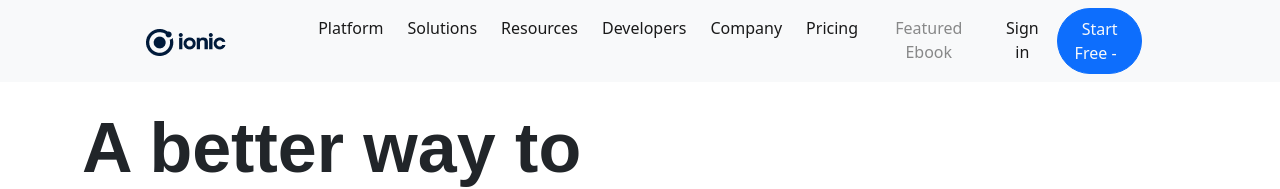
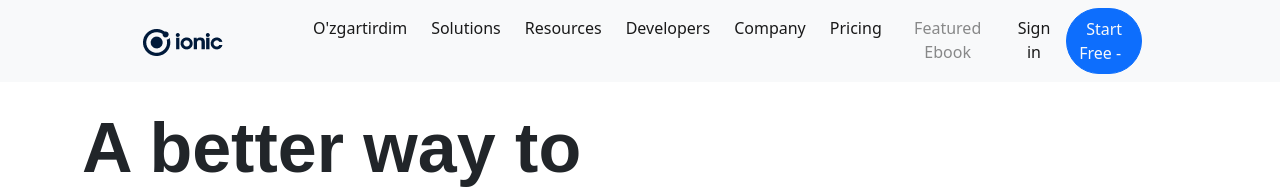
Before and after one commit to diyorbek123/birgalikdagi-sayt, a plain HTML site: page index.html in a window 1280 px wide. Shown: the top 189 px of the page. Drawn offline with nearby package versions, Linux system fonts and the light colour scheme.

Commit message:
o'zgartirdim

```diff
--- a/index.html
+++ b/index.html
@@ -26,7 +26,7 @@
           <div class="collapse navbar-collapse  md-5 me-5 " id="navbarNav">
             <ul class="navbar-nav text-center">
               <li class="nav-item ps-1 pe-1">
-                <a class="nav-link active" aria-current="page" href="#">Platform</a>
+                <a class="nav-link active" aria-current="page" href="#">O'zgartirdim</a>
               </li>
               <li class="nav-item ps-1 pe-1">
                 <a class="nav-link active" aria-current="page" href="#">Solutions</a>
```
